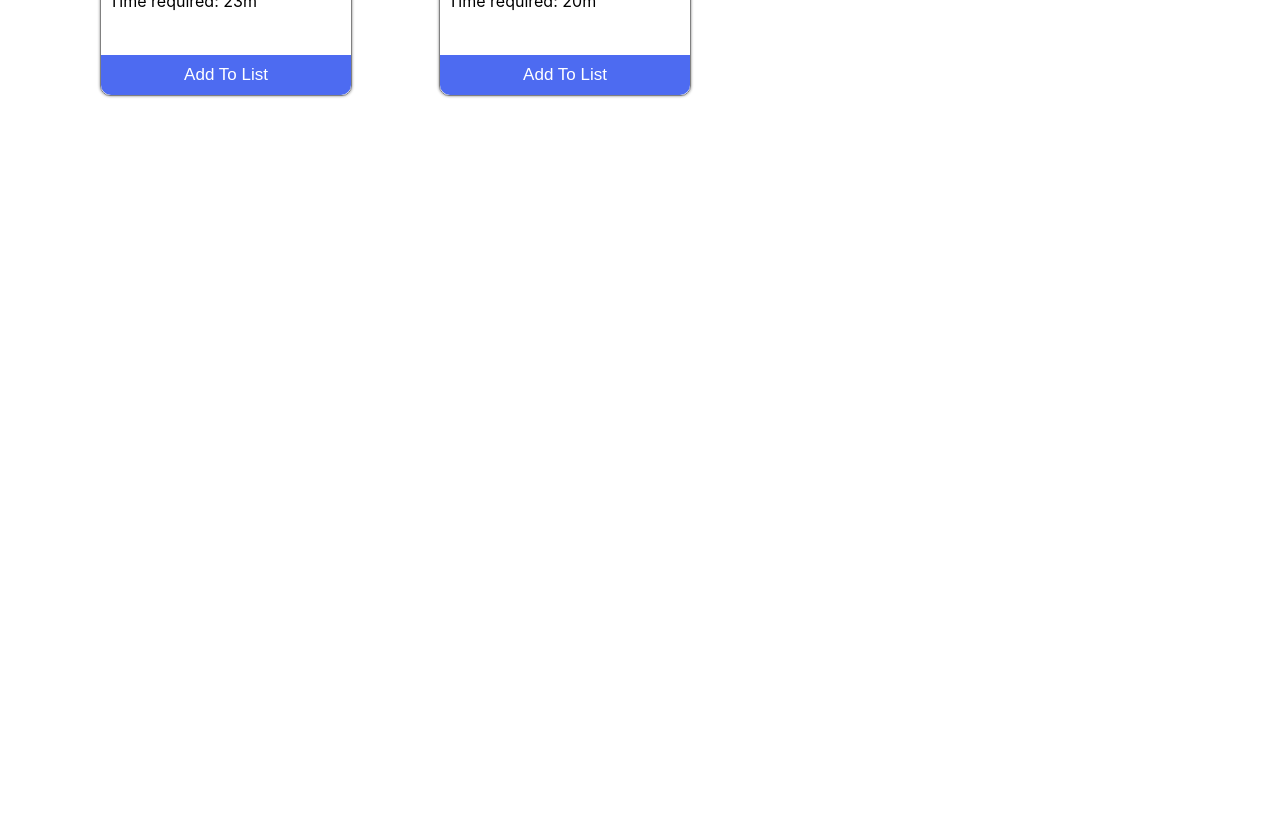
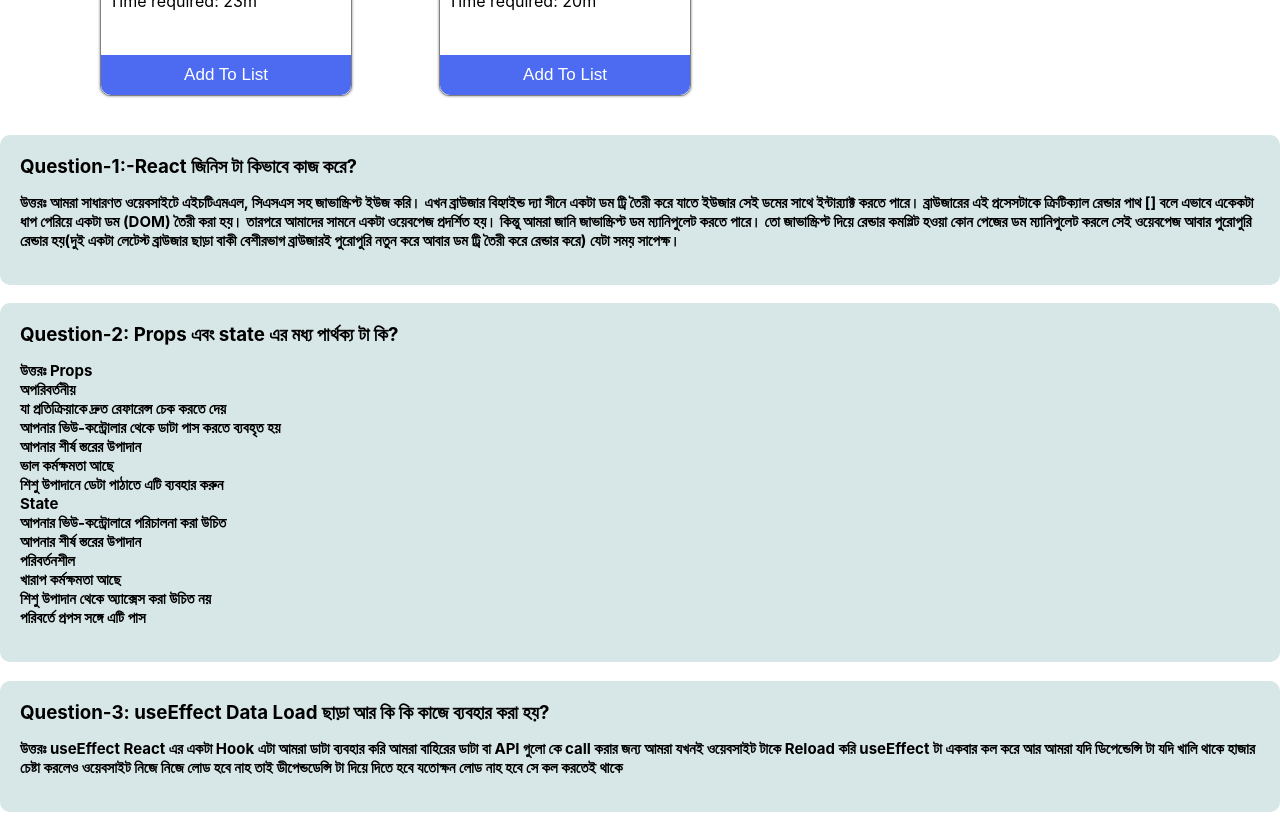
Before and after one commit to BappySheikh1/active-club-website, a React (Create React App) app: page / in a window 1280 px wide. Shown: the part 1420-2251 px from the top of the page. Before the commit the page ends 1536 px from the top, so only its background shows below. Built offline with nearby package versions, Linux system fonts and the light colour scheme.

Commit message:
question added

```diff
--- a/src/App.js
+++ b/src/App.js
@@ -1,13 +1,14 @@
 import './App.css';
 import Header from './components/Header/Header';
 import Home from './components/Home/Home';
+import Question from './components/Question/Question';
 
 function App() {
   return (
     <div>
       <Header></Header>
       <Home></Home>
-
+      <Question></Question>
     </div>
   );
 }
--- a/src/components/Home/Home.js
+++ b/src/components/Home/Home.js
@@ -15,8 +15,11 @@ const Home = () => {
     },[])
 
     const handleAddToList=(ex)=>{
-
-        console.log('clicked',ex)
+      let newArr=[];
+      newArr.push(ex)
+      const setTimeVlaue=(previous,current)=> previous + current.Time
+      const newTime= newArr.reduce(setTimeVlaue,0)
+      console.log(newTime)
 
       }
 
--- /dev/null
+++ b/src/components/Question/Question.css
@@ -0,0 +1,8 @@
+.question1{
+    background-color: rgb(215, 230, 230);
+    padding: 20px;
+    border-radius: 10px;
+}
+.question-items{
+    font-size: 15px;
+}
--- /dev/null
+++ b/src/components/Question/Question.js
@@ -0,0 +1,45 @@
+import React from 'react';
+import './Question.css'
+
+const Question = () => {
+    return (
+        <div>
+           <h3 className='question1'>
+            Question-1:-React জিনিস টা কিভাবে কাজ করে?
+            <p className='question-items'>
+                উত্তরঃ আমরা সাধারণত ওয়েবসাইটে এইচটিএমএল, সিএসএস সহ জাভাস্ক্রিপ্ট ইউজ করি। এখন ব্রাউজার বিহ্যাইন্ড দ্যা সীনে একটা ডম ট্রি তৈরী করে যাতে ইউজার সেই ডমের সাথে ইন্টার‍্যাক্ট করতে পারে। ব্রাউজারের এই প্রসেসটাকে ক্রিটিক্যাল রেন্ডার পাথ [] বলে  এভাবে একেকটা ধাপ পেরিয়ে একটা ডম (DOM) তৈরী করা হয়। তারপরে আমাদের সামনে একটা ওয়েবপেজ প্রদর্শিত হয়। কিন্তু আমরা জানি জাভাস্ক্রিপ্ট ডম ম্যানিপুলেট করতে পারে। তো জাভাস্ক্রিপ্ট দিয়ে রেন্ডার কমপ্লিট হওয়া কোন পেজের ডম ম্যানিপুলেট করলে সেই ওয়েবপেজ আবার পুরোপুরি রেন্ডার হয়(দুই একটা লেটেস্ট ব্রাউজার ছাড়া বাকী বেশীরভাগ ব্রাউজারই পুরোপুরি নতুন করে আবার ডম ট্রি তৈরী করে রেন্ডার করে) যেটা সময় সাপেক্ষ।
+            </p>
+            </h3>
+           <h3 className='question1'>
+            Question-2: Props এবং state এর মধ্য পার্থক্য টা কি?
+            <p className='question-items'>
+             উত্তরঃ
+             Props <br />
+             অপরিবর্তনীয়<br />
+             যা প্রতিক্রিয়াকে দ্রুত রেফারেন্স চেক করতে দেয়<br />
+             আপনার ভিউ-কন্ট্রোলার থেকে ডাটা পাস করতে ব্যবহৃত হয়<br />
+             আপনার শীর্ষ স্তরের উপাদান<br />
+             ভাল কর্মক্ষমতা আছে<br />
+             শিশু উপাদানে ডেটা পাঠাতে এটি ব্যবহার করুন<br />
+
+             State<br />
+
+             আপনার ভিউ-কন্ট্রোলারে পরিচালনা করা উচিত<br />
+             আপনার শীর্ষ স্তরের উপাদান<br />
+             পরিবর্তনশীল<br />
+             খারাপ কর্মক্ষমতা আছে<br />
+             শিশু উপাদান থেকে অ্যাক্সেস করা উচিত নয়<br />
+             পরিবর্তে প্রপস সঙ্গে এটি পাস<br />
+            </p>
+           </h3>
+           <h3 className='question1'>
+            Question-3: useEffect Data Load ছাড়া আর কি কি কাজে ব্যবহার করা হয়?
+            <p className='question-items'>
+                উত্তরঃ useEffect React এর একটা Hook এটা আমরা ডাটা ব্যবহার করি আমরা বাহিরের ডাটা বা API গুলো কে call করার জন্য আমরা যখনই ওয়েবসাইট টাকে Reload করি useEffect টা একবার কল করে আর আমরা যদি ডিপেন্ডেন্সি টা যদি খালি থাকে হাজার চেষ্টা করলেও ওয়েবসাইট নিজে নিজে লোড হবে নাহ তাই ডীপেন্ডডেন্সি টা দিয়ে দিতে হবে যতোক্ষন লোড নাহ হবে সে কল করতেই থাকে
+            </p>
+           </h3>
+        </div>
+    );
+};
+
+export default Question;
```
